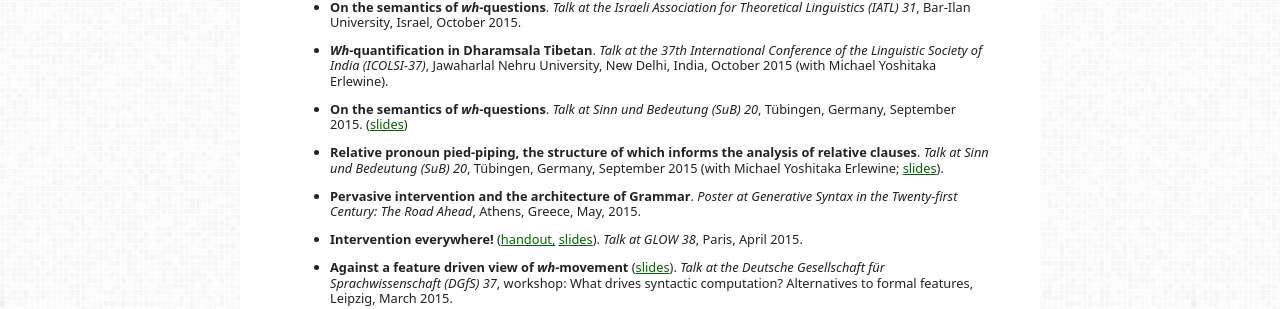
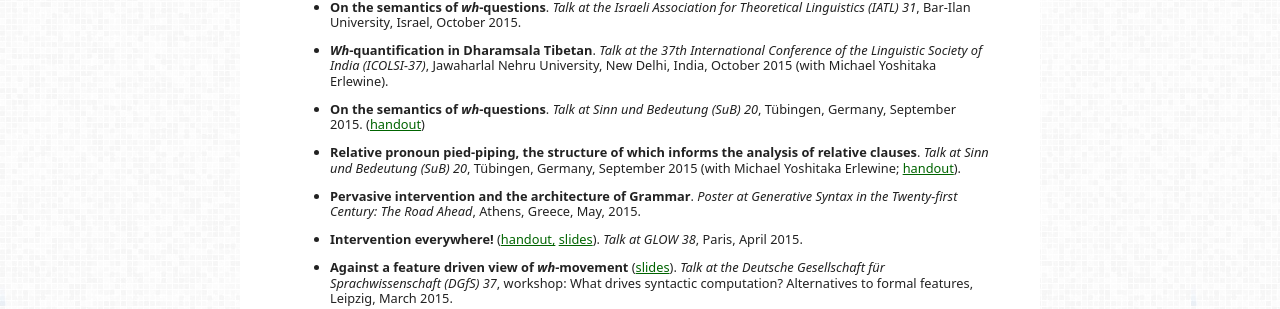
Before and after one commit to hkotek/hkotek.com, a Jekyll site: the page built from index.md, in a window 1280 px wide and 1101 px high. Shown: the part 660-969 px from the top of the window. Built offline with Jekyll 4.4.1, drawn with Linux system fonts in a browser that asks for light colours.

Commit message:
sub update

```diff
--- a/index.md
+++ b/index.md
@@ -47,9 +47,9 @@
 
 * ***Wh*-quantification in Dharamsala Tibetan**. *Talk at the  37th International Conference of the Linguistic Society of India (ICOLSI-37)*,  Jawaharlal Nehru University, New Delhi, India, October 2015 (with Michael Yoshitaka Erlewine).
 
-* **On the semantics of *wh*-questions**. *Talk at Sinn und Bedeutung (SuB) 20*, Tübingen, Germany, September 2015. ([slides](SuB-wh-handout.pdf))
+* **On the semantics of *wh*-questions**. *Talk at Sinn und Bedeutung (SuB) 20*, Tübingen, Germany, September 2015. ([handout](SuB-wh-handout.pdf))
 
-* **Relative pronoun pied-piping, the structure of which informs the analysis of relative clauses**. *Talk at Sinn und Bedeutung (SuB) 20*, Tübingen, Germany, September 2015 (with Michael Yoshitaka Erlewine; [slides](SuB-RC-handout.pdf)).
+* **Relative pronoun pied-piping, the structure of which informs the analysis of relative clauses**. *Talk at Sinn und Bedeutung (SuB) 20*, Tübingen, Germany, September 2015 (with Michael Yoshitaka Erlewine; [handout](SuB-RC-handout.pdf)).
 
 * **Pervasive intervention and the architecture of Grammar**. *Poster at Generative Syntax in the Twenty-first Century: The Road Ahead*, Athens, Greece, May, 2015.
 
```
